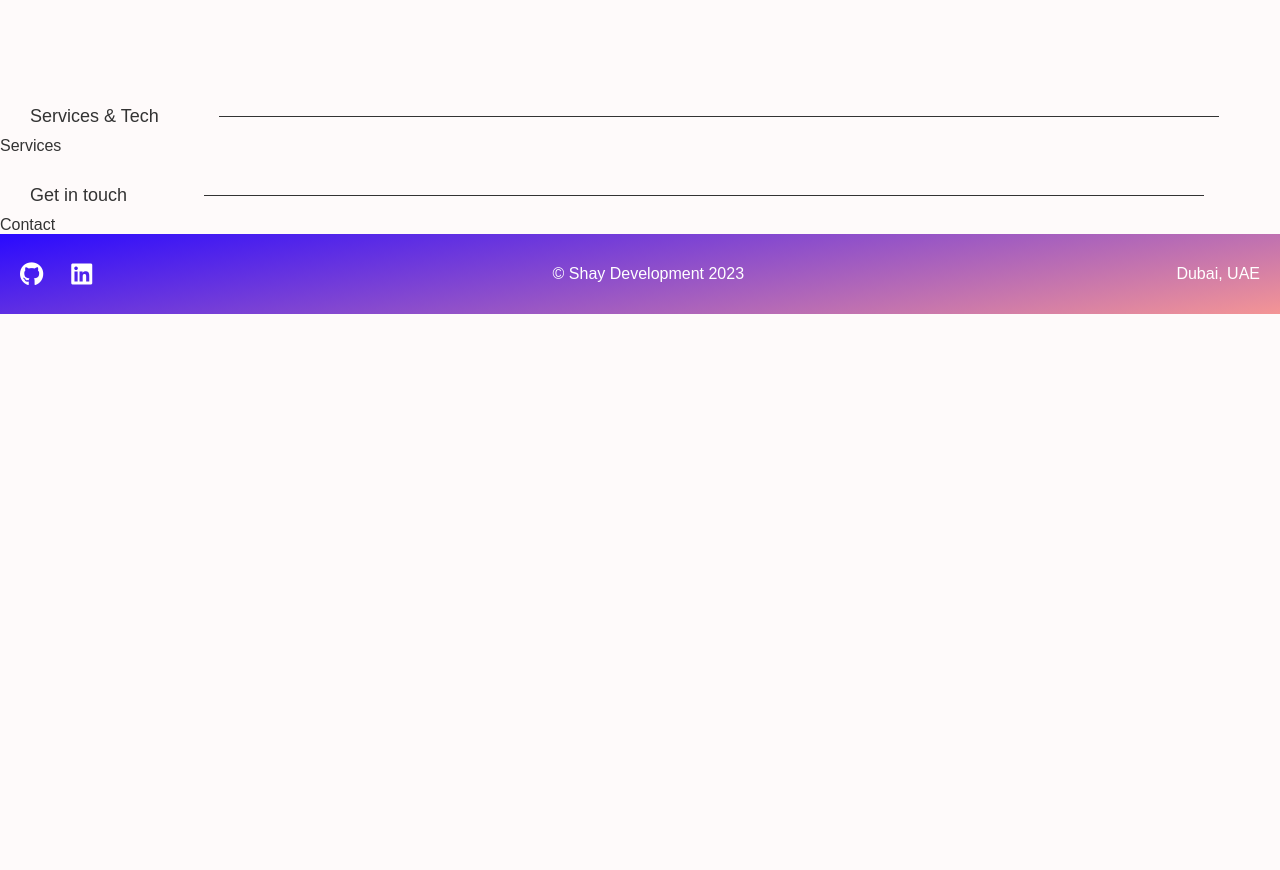
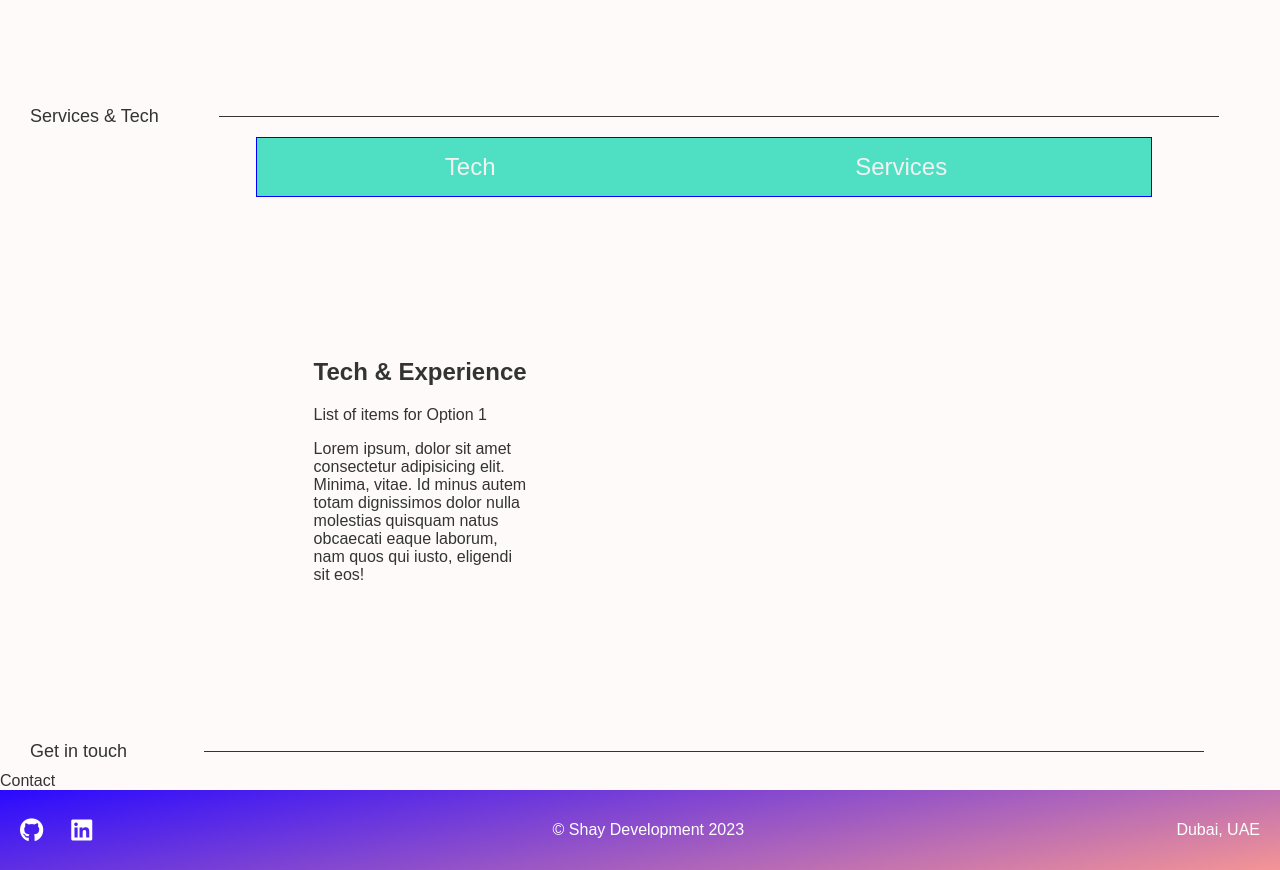
Before and after one commit to shay122990/port.2.0-folio, a React (Create React App) app: page / in a window 1280 px wide. Shown: the part 2860-3730 px from the top of the page. Before the commit the page ends 3174 px from the top, so only its background shows below. Built offline with nearby package versions, Linux system fonts and the light colour scheme; a web font is replaced by a local one.

Commit message:
created tech&services component with a dynamic menu and an animated svg

```diff
--- a/src/components/project-card/project-card.styles.css
+++ b/src/components/project-card/project-card.styles.css
@@ -1,8 +1,8 @@
 .project-card {
   margin-bottom: 40px;
-  border: 1rem solid #fff;
-  border-bottom: 1px solid #fff;
-  background-color: #fff;
+  border: 1rem solid #f3e8d9;
+  border-bottom: 1px solid #f3e8d9;
+  background-color: #f3e8d9;
   box-shadow: 0 0 12px rgba(144, 59, 59, 0.3);
 }
 .project-img {
@@ -18,7 +18,7 @@
 .links {
   height: 50px;
   margin: 20px auto;
-  background-color: #f8e7ea;
+  background-color: #fff;
   display: flex;
   justify-content: space-around;
   align-items: center;
--- a/src/components/projects/projects.component.jsx
+++ b/src/components/projects/projects.component.jsx
@@ -8,7 +8,7 @@ const projects = [
     id: 1,
     description:
       "An e-commerce website, built with ReactJs, Firebase Api for data storage and Redux for state update",
-    liveUrl: "https://tubular-travesseiro-4fffff.netlify.app/",
+    liveUrl: "https://master--vermillion-stardust-52b853.netlify.app/checkout",
     githubUrl: "https://github.com/shay122990/crwn-clothings-v2-reduxtoolkit",
     imageUrl: image1,
   },
--- a/src/components/services&tech/services&tech.component.jsx
+++ b/src/components/services&tech/services&tech.component.jsx
@@ -1,6 +1,56 @@
-import React from "react";
+import { useState } from "react";
 import "./services&tech.styles.css";
+import { ReactComponent as AnimatedBlob } from "../../media/blobanimation.svg";
 
 export const Services = () => {
-  return <div>Services</div>;
+  const [selectedOption, setSelectedOption] = useState("option1");
+
+  const handleOptionClick = (event) => {
+    setSelectedOption(event.target.id);
+  };
+
+  return (
+    <div className='services-container'>
+      <div className='menu-container'>
+        <button id='option1' onClick={handleOptionClick}>
+          Tech
+        </button>
+        <button id='option2' onClick={handleOptionClick}>
+          Services
+        </button>
+      </div>
+      <div className='tech-blob-container'>
+        <div className='info-container'>
+          {selectedOption === "option1" && (
+            <div>
+              <h2>Tech & Experience</h2>
+              <p>List of items for Option 1</p>
+              <p>
+                Lorem ipsum, dolor sit amet consectetur adipisicing elit.
+                Minima, vitae. Id minus autem totam dignissimos dolor nulla
+                molestias quisquam natus obcaecati eaque laborum, nam quos qui
+                iusto, eligendi sit eos!
+              </p>
+            </div>
+          )}
+
+          {selectedOption === "option2" && (
+            <div>
+              <h2>Services</h2>
+              <p>List of items for Option 2</p>
+              <p>
+                Lorem ipsum dolor sit amet consectetur adipisicing elit.
+                Distinctio aliquid voluptatum illum reiciendis esse accusantium,
+                quibusdam earum commodi at voluptatibus tempora ad nemo sed
+                ducimus placeat est sunt
+              </p>
+            </div>
+          )}
+        </div>
+        <div>
+          <AnimatedBlob />
+        </div>
+      </div>
+    </div>
+  );
 };
--- a/src/components/services&tech/services&tech.styles.css
+++ b/src/components/services&tech/services&tech.styles.css
@@ -0,0 +1,89 @@
+/* .services-container {
+  display: flex;
+  justify-content: center;
+  flex-wrap: wrap;
+  align-items: center;
+  width: 100%;
+  height: auto;
+  flex-direction: column;
+}
+
+.menu-container {
+  position: sticky;
+  top: 0;
+  width: 65%;
+  height: 60px;
+  margin-left: 10rem;
+  display: flex;
+  justify-content: space-around;
+  align-items: center;
+  padding: 0 1rem;
+  background-color: var(--hover-color);
+}
+
+.menu-container button {
+  margin-right: 1rem;
+  border: none;
+  color: #1e1919;
+  background-color: transparent;
+  font-size: 24px;
+}
+.menu-container button:hover {
+  color: #f9f7f7;
+}
+.tech-services-container {
+  margin-top: 50px;
+} */
+
+.services-container {
+  display: flex;
+  flex-direction: column;
+  align-items: center;
+  width: 100%;
+  height: auto;
+}
+
+.menu-container {
+  border: 1px solid blue;
+  position: sticky;
+  top: 0;
+  left: 20%;
+  width: 70%;
+  height: 60px;
+  display: flex;
+  justify-content: space-around;
+  align-items: center;
+  padding: 0 1rem;
+  background-color: var(--hover-color);
+  margin-bottom: 30px;
+}
+
+.menu-container button {
+  margin-right: 1rem;
+  border: none;
+  color: #f3f1f1;
+  background-color: transparent;
+  font-size: 24px;
+}
+
+.menu-container button:hover {
+  color: #343333;
+}
+.tech-blob-container {
+  display: flex;
+  justify-content: space-between;
+  flex-direction: row;
+  width: 86%;
+  align-items: center;
+  flex-wrap: wrap;
+  margin: 40px 0;
+}
+.info-container {
+  display: flex;
+  flex-wrap: wrap;
+  justify-content: flex-start;
+  align-items: flex-start;
+  width: 40%;
+  height: auto;
+  padding-left: 14rem;
+}
--- a/src/index.css
+++ b/src/index.css
@@ -23,6 +23,8 @@ body {
   font-weight: 400;
   -webkit-font-smoothing: antialiased;
   -moz-osx-font-smoothing: grayscale;
+
+  overflow-x: hidden;
 }
 
 hr {
```
Also changed, not shown: src/media/blobanimation.svg (added).
